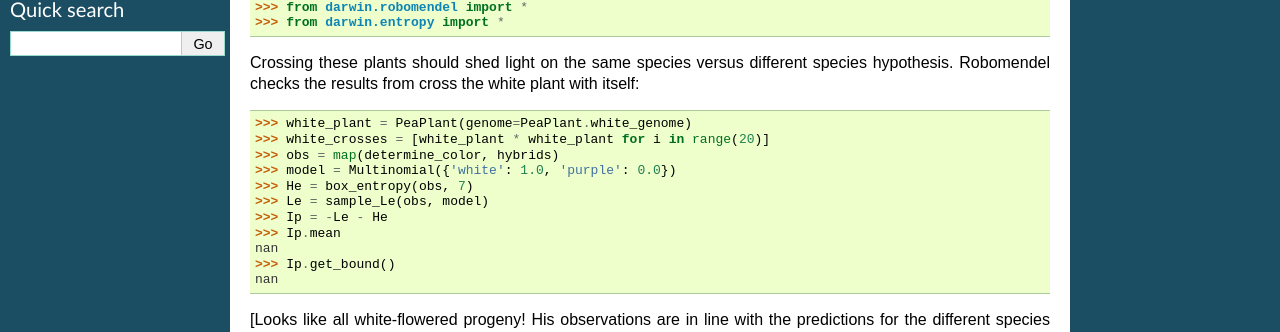
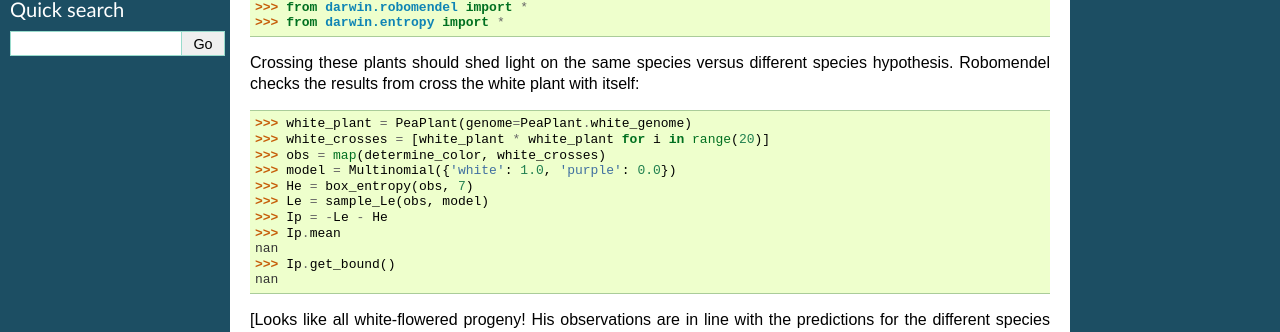
Before and after one commit to cjlee112/darwin, a Sphinx documentation site: the page built from doc/tutorials/experiment_planning.rst, in a window 1280 px wide. Shown: the part 333-665 px from the top of the page. Built offline with Sphinx 7.4.7, drawn with Linux system fonts in a browser that asks for light colours.

Commit message:
more experiment_planning.rst

```diff
--- a/doc/tutorials/experiment_planning.rst
+++ b/doc/tutorials/experiment_planning.rst
@@ -16,7 +16,7 @@ Crossing these plants should shed light on the same species versus different spe
 
     >>> white_plant = PeaPlant(genome=PeaPlant.white_genome)
     >>> white_crosses = [white_plant * white_plant for i in range(20)]
-    >>> obs = map(determine_color, hybrids)
+    >>> obs = map(determine_color, white_crosses)
     >>> model = Multinomial({'white': 1.0, 'purple': 0.0})
     >>> He = box_entropy(obs, 7)
     >>> Le = sample_Le(obs, model)
```
